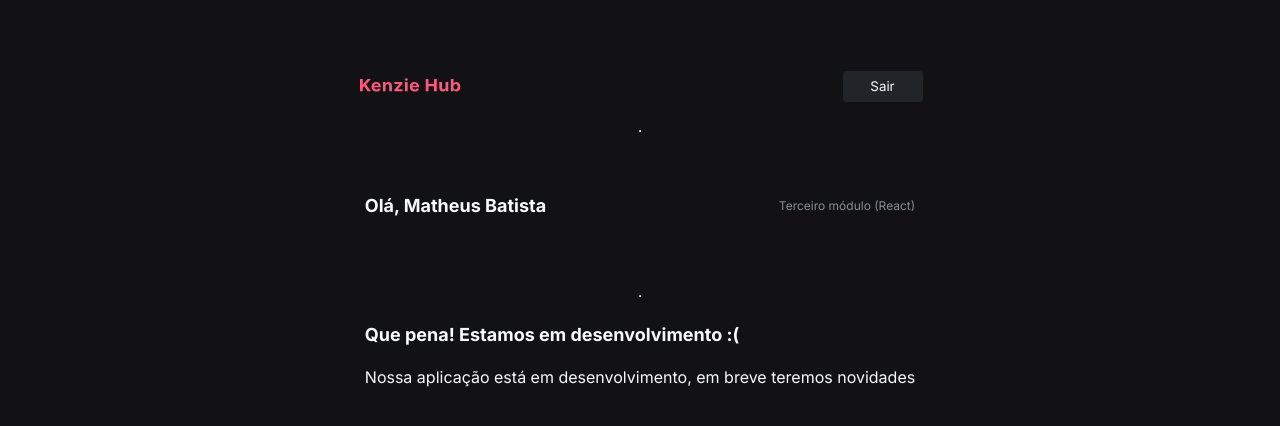
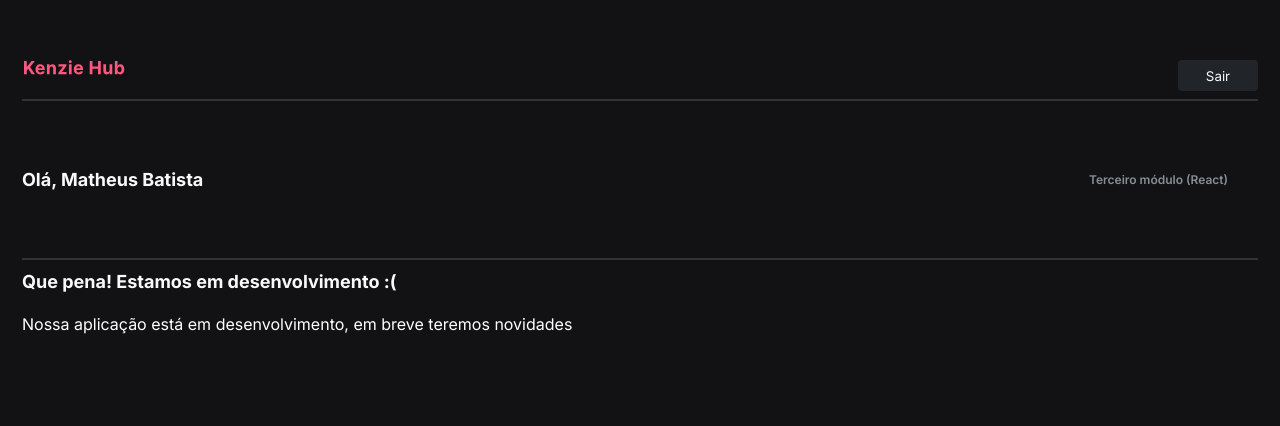
Before and after one commit to Kenzie-Academy-Brasil-Developers/entrega_kenzie_hub_mabatista-pixel, a React (Vite) app: page /user in a window 1280 px wide. Shown: the top 426 px of the page. Built offline with nearby package versions, Linux system fonts and the light colour scheme.

Commit message:
Feat: Realizada refatoração para acomodar linha horizontal na página de usuário

```diff
--- a/src/Pages/UserPage/index.jsx
+++ b/src/Pages/UserPage/index.jsx
@@ -1,33 +1,35 @@
 import logo from "../../assets/logo.svg";
 import { Link } from "react-router-dom";
 import styles from "./style.module.scss";
+import { Line } from "../../components/Line";
 
 export const UserPage = () => {
     return (
         <>
             <div className={styles.pageContainer}>
                 <header className={styles.userHeader}>
-                    <div>
+                    <div className={styles.headerDivButton}>
                         <img src={logo} alt="Logo Kenzie Hub" />
+                        <button>
+                            <Link to="/">Sair
+                            </Link>
+                        </button>
                     </div>
-                    <button>
-                        <Link to="/">Sair
-                        </Link>
-                    </button>
+                    <hr className={styles.customLine} />
+
+                    <div className={styles.headerDivInfo}>
+                        <h1 className="title1">Olá, Matheus Batista</h1>
+                        <span>Terceiro módulo (React)</span>
+                    </div>
                 </header>
 
-                <hr className={styles.customLine}/>
+                <hr className={styles.customLine} />
 
-                <main>
-                    <div className={styles.userMain}>
-                        <div className={styles.borderTopDiv}>
-                            <h1 className="title1">Olá, Matheus Batista</h1>
-                            <span>Terceiro módulo (React)</span>
-                        </div>
+                <main className={styles.userMain}>
+                    <div className={styles.boxContainer}>
 
-                <hr className={styles.customLine}/>
 
-                        <div>
+                        <div className={styles.notificationDiv}>
                             <h1 className="title1">Que pena! Estamos em desenvolvimento :( </h1>
                             <p className="paragraph">Nossa aplicação está em desenvolvimento, em breve teremos novidades</p>
                         </div>
--- a/src/Pages/UserPage/style.module.scss
+++ b/src/Pages/UserPage/style.module.scss
@@ -1,26 +1,195 @@
+// .pageContainer {
+//     display: flex;
+//     flex-direction: column;
+//     justify-content: flex-start;
+//     align-items: center;
+//     min-height: 707px;
+//     max-height: 971px;
+//     height: 100%;
+//     min-width: 320px;
+//     max-width: 1600px;
+//     width: 100%;
+
+// }
+
+
+// .userHeader {
+//     width: 100%;
+//     min-width: 350px;
+//     max-width: 665px;
+//     height: 72px;
+//     display: flex;
+//     justify-content: space-between;
+//     align-items: center;
+
+//     img {
+//         width: 105px;
+//         height: 14.63px;
+//     }
+
+//     button {
+//         width: 80px;
+//         height: 31px;
+//         border-radius: 4px;
+//         padding: 0px 16px 0px 16px;
+//         background-color: var(--color-grey-3);
+//         border: none;
+
+//         a {
+//             color: #F8F9FA;
+//             text-decoration: none;
+//         }
+//     }
+
+//     @media (min-width: 600px) {
+//         padding: 0px 50px;
+//     }
+
+// }
+
+// .userMain {
+//     display: flex;
+//     flex-direction: column;
+//     justify-content: center;
+//     align-items: center;
+//     width: 100%;
+//     min-width: 350px;
+//     max-width: 665px;
+//     gap: 1rem;
+//     color: var(--color-grey-0);
+
+
+//     span {
+//         font-weight: 400;
+//         font-size: 12px;
+//         line-height: 22px;
+//         color: var(--color-grey-1);
+//     }
+
+//     div {
+//         display: flex;
+//         flex-direction: column;
+//         width: 100%;
+//         min-width: 350px;
+//         max-width: 665px;
+//         color: var(--color-grey-0);
+//         gap: 1rem;
+//         line-height: 24px;
+//     }
+
+//     .userInfo {
+//         align-items: flex-start;
+//         min-width: 350px;
+//         width: 100%;
+//         max-width: 665px;
+//         height: 131px;
+//         justify-content: center;
+
+//         @media (min-width: 600px) {
+//             align-items: center;
+//             flex-direction: row;
+//             justify-content: space-between;
+//         }
+//     }
+
+// }
+
+
+// .customLine {
+//     border: none;
+//     border-top: 2px solid #333;
+//     width: 100%;
+//     margin: 0 auto;
+// }
+
+
+// .customMedianLine {
+//     display: inline-block;
+//     border: none;
+//     border-top: 2px solid #333;
+//     min-width: 350px;
+//     width: 100%;
+//     max-width: 1600px;
+//     margin: 0 auto;
+// }
+
+// .lineDiv {
+//     display: flex;
+//     flex-direction: column;
+//     width: 100%;
+//     min-width: 350px;
+//     max-width: 1600px;
+//     color: var(--color-grey-0);
+//     gap: 1rem;
+//     line-height: 24px;
+// }
+
+// .pageContainer {
+//     display: flex;
+//     flex-direction: column;
+//     justify-content: flex-start;
+//     align-items: center;
+//     min-height: 707px;
+//     max-height: 971px;
+//     height: 100%;
+// }
+
 .pageContainer {
+    min-height: 707px;
+    max-height: 971px;
+    height: 100%;
     display: flex;
     flex-direction: column;
     justify-content: flex-start;
-    align-items: center;
-    min-height: 707px;
-    max-height: 971px;
-    height: 100%;
-    // min-width: 320px;
-    // max-width: 1600px;
-    // width: 100%;
+    padding: 10px;
 
 }
 
+.userHeader {
+    display: flex;
+    flex-direction: column;
+    justify-content: space-between;
+    align-items: flex-start;
+    width: 100%;
+    height: 190px;
 
-.userHeader {
+    h1 {
+        font-weight: 700;
+        font-size: 18px;
+        line-height: 28px;
+        color: var(--color-grey-0);
+    }
+
+    span {
+        font-weight: 600;
+        font-size: 12px;
+        line-height: 18px;
+        color: var(--color-grey-1);
+        padding-right: 1.875rem;
+    }
+
+    .headerDivButton {
+        display: flex;
+        flex-direction: row;
+        justify-content: space-between;
         width: 100%;
-    min-width: 350px;
-    max-width: 665px;
-    height: 72px;
+    }
+
+    .headerDivInfo {
         display: flex;
+        flex-direction: column;
+        align-items: center;
+        height: 100%;
+        justify-content: space-evenly;
+        line-height: 20px;
+
+        @media(min-width: 1000px) {
+            flex-direction: row;
             justify-content: space-between;
             align-items: center;
+            width: 100%;
+        }
+    }
 
     img {
         width: 105px;
@@ -40,64 +209,60 @@
             text-decoration: none;
         }
     }
-
-    @media (min-width: 600px) {
-        padding: 0px 50px;
 }
 
+.customLine {
+    border: none;
+    border-top: 2px solid #333;
+    width: 100%;
 }
 
-.userMain {
+.boxContainer {
     display: flex;
     flex-direction: column;
-    justify-content: center;
-    align-items: center;
-    width: 100%;
-    min-width: 350px;
-    max-width: 665px;
-    gap: 1rem;
+    align-items: flex-start;
+    gap: 2rem;
+
+    h1 {
+        font-weight: 700;
+        font-size: 18px;
+        line-height: 28px;
         color: var(--color-grey-0);
-
+    }
 
     span {
-        font-weight: 400;
+        font-weight: 600;
         font-size: 12px;
-        line-height: 22px;
+        line-height: 18px;
         color: var(--color-grey-1);
     }
 
-    div {
+    p {
+        font-weight: 400;
+        font-size: 16px;
+        line-height: 24px;
+        color: var(--color-white);
+    }
+
+    .userInfo {
         display: flex;
         flex-direction: column;
-        width: 100%;
-        min-width: 350px;
-        max-width: 665px;
-        color: var(--color-grey-0);
         gap: 1rem;
-        line-height: 24px;
-    }
 
-    .borderTopDiv {
-        align-items: flex-start;
-        min-width: 350px;
-        width: 100%;
-        max-width: 665px;
-        height: 131px;
-        justify-content: center;
-
-        @media (min-width: 600px) {
-            align-items: center;
+        @media (min-width: 800px) {
             flex-direction: row;
             justify-content: space-between;
+            width: 100%;
+            max-width: 769px;
+
         }
     }
 
+    .notificationDiv {
+        display: flex;
+        flex-direction: column;
+        gap: 1rem;
+        width: 100%;
+        max-width: 769px;
     }
-
-
-// .customLine {
-    // border: none;
-    // border-top: 2px solid #333;
-    // width: 50%; /*
-    // margin: 0 auto;
-// }
+}
--- /dev/null
+++ b/src/components/Line/index.jsx
@@ -0,0 +1,9 @@
+import styles from "./styles.module.scss";
+
+export const Line = () => {
+    return(
+        <div>
+            <hr className={styles.mediumLine} />
+        </div>
+    )
+}
--- /dev/null
+++ b/src/components/Line/styles.module.scss
@@ -0,0 +1,5 @@
+.mediumLine {
+    border: none;
+    border-top: 2px solid #333;
+    width: 100%;
+}
```
Lines whose indentation alone changed are shown as unchanged.
